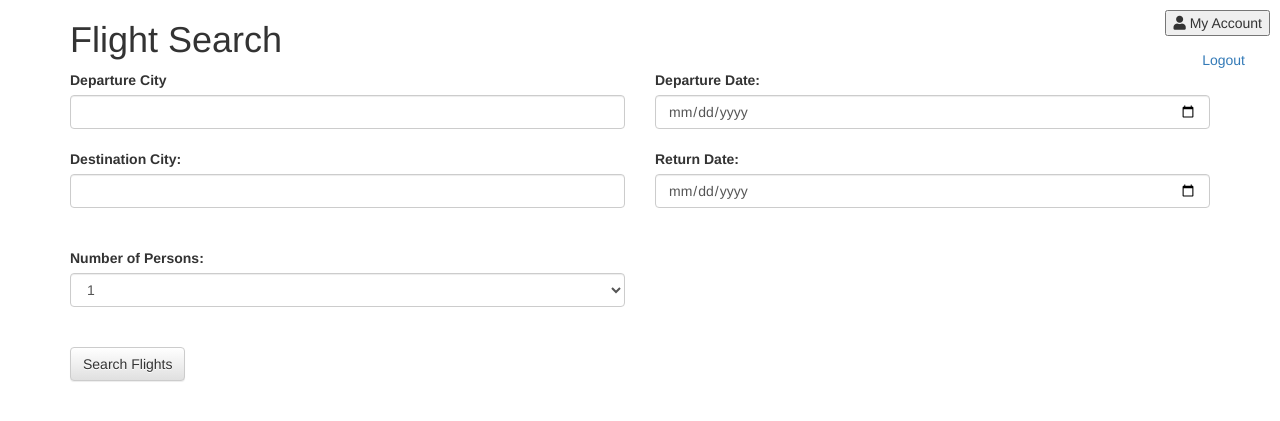
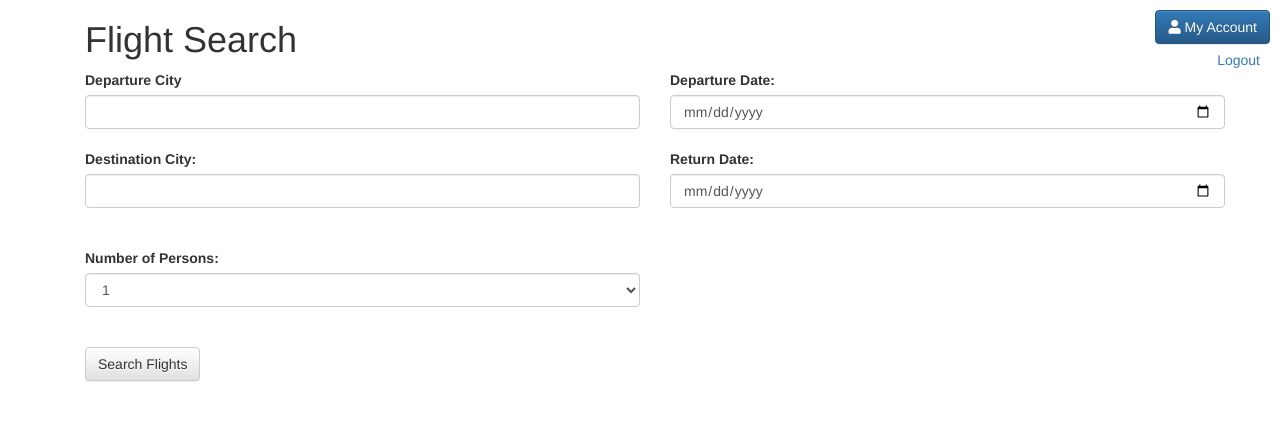
Before and after one commit to imanchee01/AirlineReservationSystem, a Flask app: page /flight-search in a window 1280 px wide. Shown: the top 421 px of the page. Run offline with Flask 3, Linux system fonts and the light colour scheme; parts of the project's set-up code (start-up, migrations or seed data) failed here and were passed over.

Commit message:
Verschönerungen Client Account

```diff
--- a/templates/flight-search.html
+++ b/templates/flight-search.html
@@ -15,17 +15,25 @@
     .logout-link {
         position: absolute;
         top: 50px; /* Passen Sie den Abstand nach Bedarf an */
-        right: 35px; /* Abstand vom rechten Rand */
+        right: 20px; /* Abstand vom rechten Rand */
         z-index: 1; /* Um sicherzustellen, dass der Link über anderen Inhalten liegt */
+    }
+
+    .back-button {
+        position: absolute;
+        top: 10px;
+        right: 10px;
     }
     </style>
 
-	<form action="/client-account" method="GET">
-    <button type="submit" class="client-account-button">
-        <i class="fas fa-user"></i> <!-- Das Icon für den Benutzer -->
-        My Account
-    </button>
-    </form>
+
+    <div class="container">
+        <a href="/client-account" class="back-button">
+        <button class="btn btn-primary">
+            <i class="fas fa-user"></i> My Account
+        </button>
+        </a>
+
 
      <a href="/logout" class="logout-link">Logout</a>
 
```
Also changed, not shown: templates/client-account.html (+8 -0 lines).
